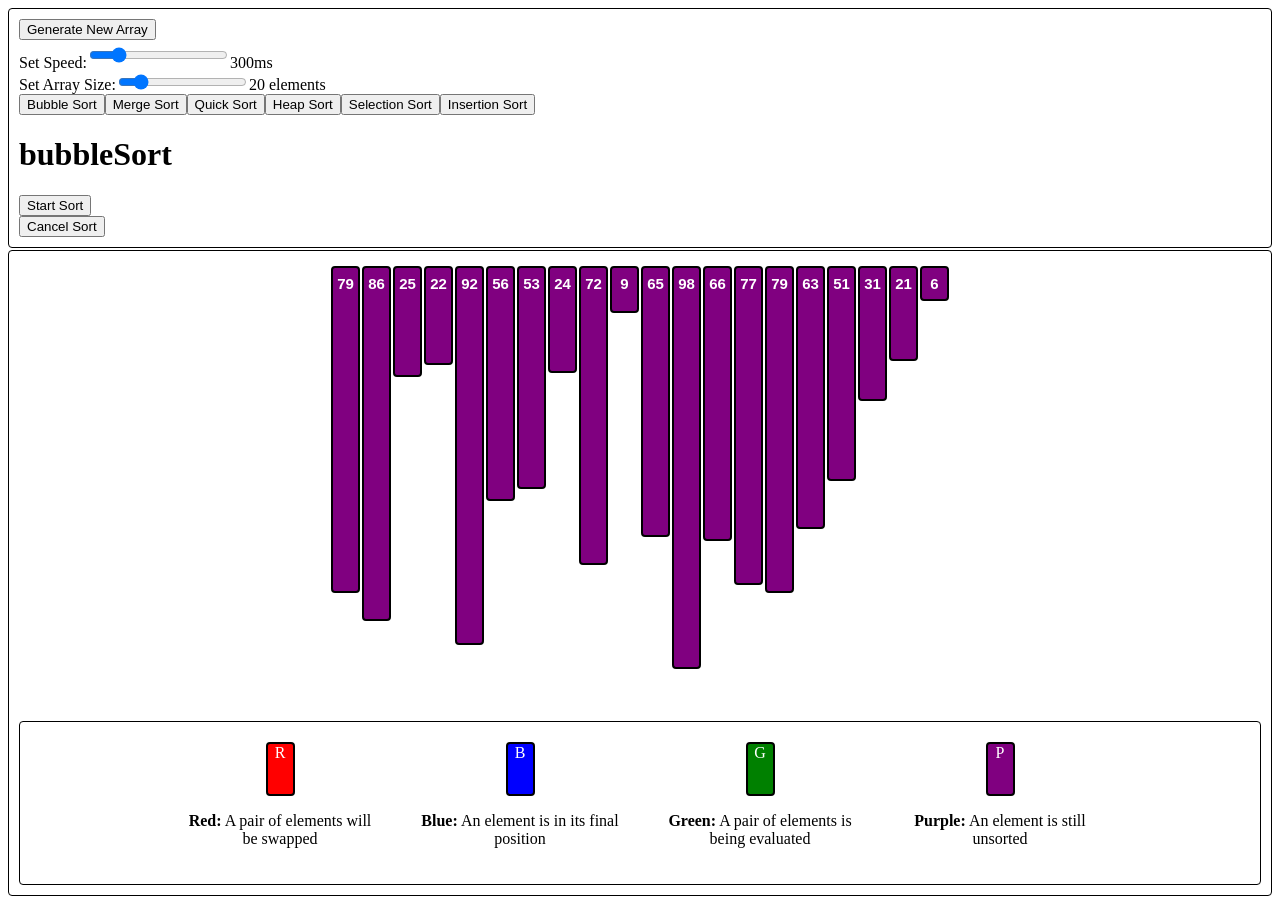
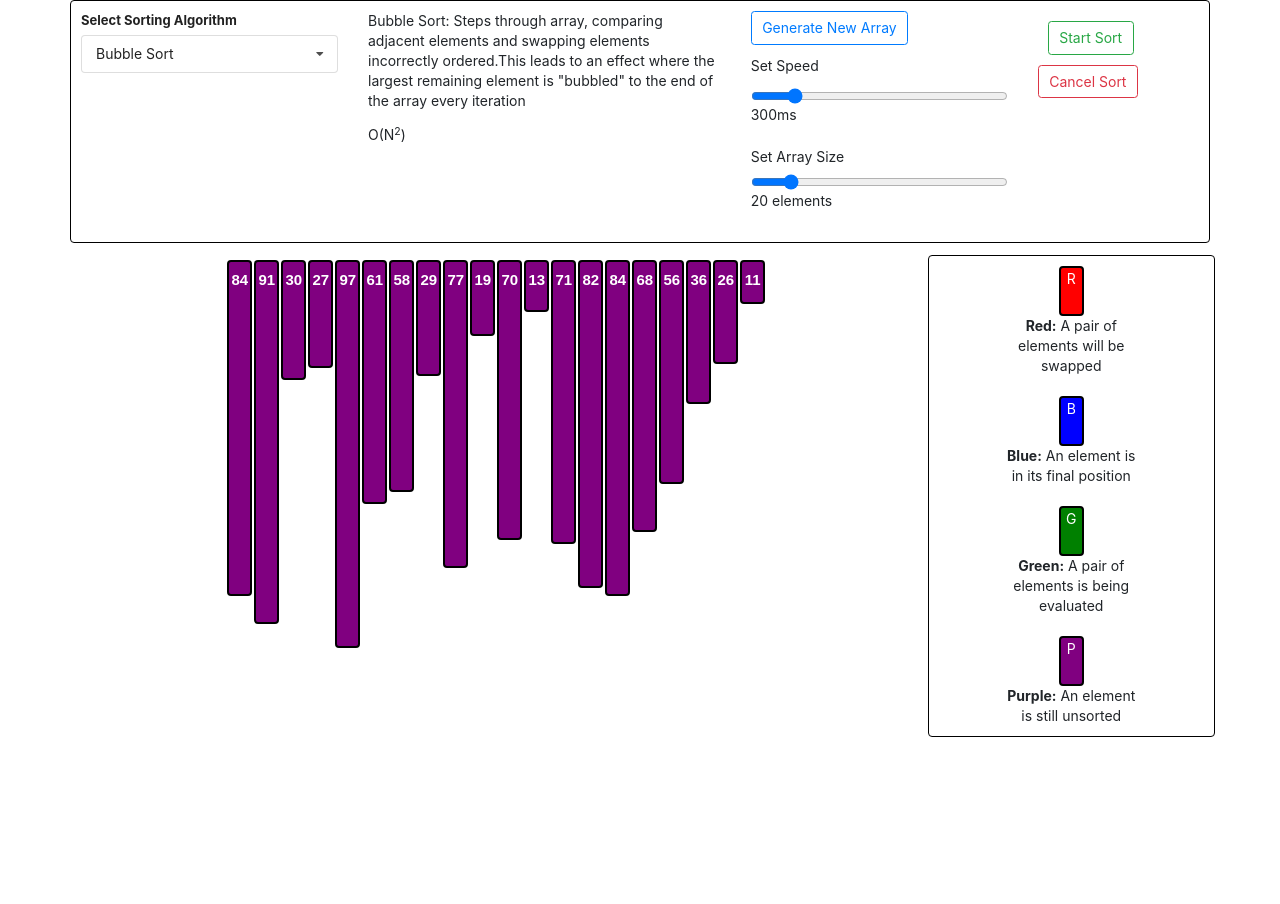
Before and after one commit to ZacheryFogg/Sorting-Algorithm-Visualizer, a React (Create React App) app: page / in a window 1280 px wide. After the commit the page ends 800 px from the top, so only its background shows below. Built offline with nearby package versions, Linux system fonts and the light colour scheme.

Commit message:
Added Bootstrap styling and Dropdown menu

```diff
--- a/public/index.html
+++ b/public/index.html
@@ -3,6 +3,17 @@
   <head>
     <meta charset="utf-8" />
     <link rel="icon" href="./algIcon.png" />
+    <link
+      rel="stylesheet"
+      href="https://cdnjs.cloudflare.com/ajax/libs/semantic-ui/2.4.1/semantic.min.css"
+    />
+    <link
+      rel="stylesheet"
+      href="https://stackpath.bootstrapcdn.com/bootstrap/4.5.2/css/bootstrap.min.css"
+      integrity="sha384-JcKb8q3iqJ61gNV9KGb8thSsNjpSL0n8PARn9HuZOnIxN0hoP+VmmDGMN5t9UJ0Z"
+      crossorigin="anonymous"
+    />
+
     <meta name="viewport" content="width=device-width, initial-scale=1" />
     <meta name="theme-color" content="#000000" />
     <meta
--- a/src/actionCreators/index.js
+++ b/src/actionCreators/index.js
@@ -112,3 +112,10 @@ export const setCurrentInsertionShifter = (val) => {
     payload: val,
   };
 };
+
+export const setIsPaused = (val) => {
+  return {
+    type: 'SET_IS_PAUSED',
+    payload: val,
+  };
+};
--- a/src/algorithms/bubbleSort.js
+++ b/src/algorithms/bubbleSort.js
@@ -45,7 +45,6 @@ const bubbleSort = (stateArr, dispatch, speed, getSpeed, getIsRunning) => {
     iteration++;
   }
   setTimeout(() => {
-    console.log(frames);
     dispatchFrames(frames, dispatch, arr, speed, getSpeed, getIsRunning);
     return arr;
   }, 100);
--- a/src/components/ArrayDisplay.js
+++ b/src/components/ArrayDisplay.js
@@ -111,9 +111,12 @@ class ArrayDisplay extends React.Component {
   };
   render() {
     return (
-      <div id="arrayDisplay">
-        <div id="arrayBody">{this.renderedArray()}</div>
-        <div id="legend">
+      <div className="container" id="arrayDisplay">
+        <div className="row">
+          <div className="col-9" id="arrayBody">
+            {this.renderedArray()}
+          </div>
+          <div className="col-3" id="legend">
             <div className="legendBlock">
               <div className="colorBlock" id="swapBlock">
                 R
@@ -145,6 +148,7 @@ class ArrayDisplay extends React.Component {
               <p>
                 <strong>Purple:</strong> An element is still unsorted
               </p>
+            </div>
           </div>
         </div>
       </div>
--- a/src/components/ControlBar.js
+++ b/src/components/ControlBar.js
@@ -1,6 +1,7 @@
-import React from 'react';
+import React, { Suspense, useState } from 'react';
 import { connect } from 'react-redux';
 import '../styles/controlBar.css';
+import Dropdown from './Dropdown';
 
 import {
   setArray,
@@ -8,6 +9,7 @@ import {
   setCurrentSorted,
   setIsRunning,
   setCurrentSpeed,
+  setIsPaused,
 } from '../actionCreators';
 import bubbleSort from '../algorithms/bubbleSort';
 import mergeSort from '../algorithms/mergeSort';
@@ -17,6 +19,74 @@ import insertionSort from '../algorithms/insertionSort';
 import selectionSort from '../algorithms/selectionSort';
 
 //Import action creators
+const algOptions = [
+  {
+    label: 'Bubble Sort',
+    value: 'bubbleSort',
+  },
+  {
+    label: 'Selection Sort',
+    value: 'selectionSort',
+  },
+  {
+    label: 'Insertion Sort',
+    value: 'insertionSort',
+  },
+  {
+    label: 'Heap Sort',
+    value: 'heapSort',
+  },
+  {
+    label: 'Merge Sort',
+    value: 'mergeSort',
+  },
+  {
+    label: 'Quick Sort',
+    value: 'quickSort',
+  },
+];
+
+const algDescriptions = [
+  {
+    key: 'bubbleSort',
+    desc: `Bubble Sort: Steps through array, comparing
+      adjacent elements and swapping elements incorrectly
+       ordered.This leads to an effect where the largest
+       remaining element is "bubbled" to the end of the
+       array every iteration`,
+    complexity: 'sq',
+  },
+  {
+    key: 'selectionSort',
+    desc: `Selection Sort: Selects the smallest remaining element
+    at every iteration and swaps it to the front of the array`,
+    complexity: 'sq',
+  },
+  {
+    key: 'insertionSort',
+    desc: `Insertion Sort: Inserts the smallest remaining element in the
+    array at it's final sorted position at every iteration`,
+    complexity: 'sq',
+  },
+  {
+    key: 'heapSort',
+    desc: `Heap Sort: Build a max heap out of the remaining array, select the root
+    node which is now the largest element, reheapify the remaining array`,
+    complexity: 'log',
+  },
+  {
+    key: 'mergeSort',
+    desc: `Merge Sort: Recursively divides array in half, and then merges halves
+    together is sorted order `,
+    complexity: 'log',
+  },
+  {
+    key: 'quickSort',
+    desc: `Quick Sort: Select an element as the pivot element, place all smaller elements
+    before pivot and all larger elements after pivot, recursively quick sort two partitions`,
+    complexity: 'log',
+  },
+];
 
 class ControlBar extends React.Component {
   constructor(props) {
@@ -46,14 +116,44 @@ class ControlBar extends React.Component {
       changeSpeed,
       isRunning,
       speed,
+      pauseSort,
+      isPaused,
     } = this.props;
     // TODO: Not sure if speed should be here and how is should be calculated
 
     // TODO: Play with colors
     return (
-      <div id="controlBar">
+      <div className="container" id="controlBar">
+        <div className="row">
+          <div id="dropdown" className="col-3">
+            <Dropdown
+              label="Select Sorting Algorithm"
+              options={algOptions}
+            ></Dropdown>
+          </div>
+          <div className="col-4" id="algDescription">
+            <p>
+              {
+                algDescriptions.find(
+                  (element) => element.key === currentAlgorithm
+                ).desc
+              }
+            </p>
+
+            {algDescriptions.find((element) => element.key === currentAlgorithm)
+              .complexity === 'sq' ? (
+              <p>
+                O(N<sup>2</sup>)
+              </p>
+            ) : (
+              <p>O(N LogN)</p>
+            )}
+          </div>
+          <div className="col-3">
             <div id="generateNewArrayBtn">
               <button
+                type="button"
+                className="btn btn-outline-primary"
                 disabled={isRunning ? 'disabled' : null}
                 onClick={() => {
                   generateNewArray(array.length);
@@ -62,86 +162,59 @@ class ControlBar extends React.Component {
                 Generate New Array
               </button>
             </div>
-        <div id="speedRangeContainer">
-          <label id="speedRangeLabel">Set Speed:</label>
+            <form>
+              <div id="speedRangeContainer" className="form-group">
+                <label htmlFor="formControlRange" id="speedRangeLabel">
+                  Set Speed
+                </label>
 
                 {
                   <input
-              id="speedRangeInput"
+                    className="form-control-range"
+                    id="formControlRange"
                     type="range"
                     min="1"
                     max="2000"
                     value={speed}
                     //disabled={isRunning ? 'disabled' : null}
-              onChange={(event) => changeSpeed(event.target.valueAsNumber)}
+                    onChange={(event) =>
+                      changeSpeed(event.target.valueAsNumber)
+                    }
                   />
                 }
                 <label>{`${speed}ms`}</label>
               </div>
-        <div id="sizeRangeContainer">
-          <label id="sizeRangeLabel">Set Array Size:</label>
+            </form>
+            <form>
+              <div id="sizeRangeContainer" className="form-group">
+                <label htmlFor="formControlRange" id="sizeRangeLabel">
+                  Set Array Size
+                </label>
 
                 {
                   <input
+                    className="form-control-range"
                     id="sizeRangeInput"
                     type="range"
                     min="4"
                     max="125"
                     value={array.length}
                     disabled={isRunning ? 'disabled' : null}
-              onChange={(event) => generateNewArray(event.target.valueAsNumber)}
+                    onChange={(event) =>
+                      generateNewArray(event.target.valueAsNumber)
+                    }
                   />
                 }
                 <label>{`${array.length} elements`}</label>
               </div>
-        <div id="algSelection">
+            </form>
+          </div>
+
+          <div className="col-2">
             <button
-            onClick={() => {
-              changeCurrentAlgorithm('bubbleSort');
-            }}
-          >
-            Bubble Sort
-          </button>
-          <button
-            onClick={() => {
-              changeCurrentAlgorithm('mergeSort');
-            }}
-          >
-            Merge Sort
-          </button>
-          <button
-            onClick={() => {
-              changeCurrentAlgorithm('quickSort');
-            }}
-          >
-            Quick Sort
-          </button>
-          <button
-            onClick={() => {
-              changeCurrentAlgorithm('heapSort');
-            }}
-          >
-            Heap Sort
-          </button>
-          <button
-            onClick={() => {
-              changeCurrentAlgorithm('selectionSort');
-            }}
-          >
-            Selection Sort
-          </button>
-          <button
-            onClick={() => {
-              changeCurrentAlgorithm('insertionSort');
-            }}
-          >
-            Insertion Sort
-          </button>
-          <h1>{this.props.currentAlgorithm}</h1>
-        </div>
-        <div>
-          <button
-            id="startSortBtn"
+              id="startBtn"
+              type="button"
+              className="btn btn-outline-success"
               disabled={isRunning ? 'disabled' : null}
               onClick={() => {
                 startSort(
@@ -155,28 +228,40 @@ class ControlBar extends React.Component {
             >
               Start Sort
             </button>
+            <button
+              type="button"
+              className="btn btn-outline-danger"
+              onClick={() => cancelSort()}
+            >
+              Cancel Sort
+            </button>
           </div>
-        <div>
-          <button onClick={() => cancelSort()}>Cancel Sort</button>
         </div>
       </div>
     );
   }
 }
 
-const mapStateToProps = ({ array, currentAlgorithm, isRunning, speed }) => ({
+const mapStateToProps = ({
   array,
   currentAlgorithm,
   isRunning,
   speed,
+  isPaused,
+}) => ({
+  array,
+  currentAlgorithm,
+  isRunning,
+  speed,
+  isPaused,
 });
 
 // action creators that dispatch info to be caught by reducers
-const mapDispatchToProps = () => (dispatch) => ({
+const mapDispatchToProps = () => (dispatch, ownProps) => ({
   changeCurrentAlgorithm: (alg) => {
     dispatch(setCurrentAlgorithm(alg));
   },
-  generateNewArray: (len = 20, upperBound = 100, lowerBound = 5) => {
+  generateNewArray: (len = 20, upperBound = 100, lowerBound = 10) => {
     let randomArr = [];
     // push n random numbers between bounds to randomArr
     for (let i = 0; i < len; i++) {
@@ -224,5 +309,64 @@ const mapDispatchToProps = () => (dispatch) => ({
   changeSpeed: (val) => {
     dispatch(setCurrentSpeed(val));
   },
+  pauseSort: (isPaused) => {
+    //if already paused, send code to clearTimeout
+    if (isPaused) {
+      dispatch(setIsPaused(false));
+      console.log('Played');
+    } else {
+      dispatch(setIsPaused(true));
+      console.log('Paused');
+    }
+    //if not paused, send code to start timeout for 24 hours;
+  },
 });
 export default connect(mapStateToProps, mapDispatchToProps)(ControlBar);
+
+/*
+       <div id="algSelection">
+              <button
+                onClick={() => {
+                  changeCurrentAlgorithm('bubbleSort');
+                }}
+              >
+                Bubble Sort
+              </button>
+              <button
+                onClick={() => {
+                  changeCurrentAlgorithm('mergeSort');
+                }}
+              >
+                Merge Sort
+              </button>
+              <button
+                onClick={() => {
+                  changeCurrentAlgorithm('quickSort');
+                }}
+              >
+                Quick Sort
+              </button>
+              <button
+                onClick={() => {
+                  changeCurrentAlgorithm('heapSort');
+                }}
+              >
+                Heap Sort
+              </button>
+              <button
+                onClick={() => {
+                  changeCurrentAlgorithm('selectionSort');
+                }}
+              >
+                Selection Sort
+              </button>
+              <button
+                onClick={() => {
+                  changeCurrentAlgorithm('insertionSort');
+                }}
+              >
+                Insertion Sort
+              </button>
+              <h3>{this.props.currentAlgorithm}</h3>
+            </div>
+*/
--- /dev/null
+++ b/src/components/Dropdown.js
@@ -0,0 +1,80 @@
+import React, { useState, useEffect, useRef } from 'react';
+import { connect } from 'react-redux';
+import { setCurrentAlgorithm } from '../actionCreators';
+import '../styles/controlBar.css';
+
+const Dropdown = (props) => {
+  // Keep track of whether or no menu is dropped down or not
+  const [open, setOpen] = useState(false);
+  // keep track of element
+  const ref = useRef();
+
+  // used to expand of colapse menu when clicking outside meny
+  useEffect(() => {
+    const onBodyClick = (event) => {
+      if (ref.current && ref.current.contains(event.target)) {
+        return;
+      }
+
+      setOpen(false);
+    };
+
+    document.body.addEventListener('click', onBodyClick);
+
+    return () => {
+      document.body.removeEventListener('click', onBodyClick);
+    };
+  }, []);
+
+  // used to map out the algOptions to options in menu
+  const renderedOptions = props.options.map((option) => {
+    if (option.value === props.currenAlgorithm) {
+      return null;
+    }
+    return (
+      <div
+        key={option.value}
+        className="item"
+        onClick={() => props.changeCurrentAlgorithm(option.value)}
+      >
+        {option.label}
+      </div>
+    );
+  });
+
+  return (
+    <div ref={ref} id="dropdown" className="ui form">
+      <div className="field">
+        <label className="label"> {props.label}</label>
+        <div
+          onClick={() => setOpen(!open)}
+          className={`ui selection dropdown ${open ? 'visible active' : ''}`}
+        >
+          <i className="dropdown icon"> </i>
+          <div className="text">
+            {
+              props.options.find(
+                (element) => element.value === props.currentAlgorithm
+              ).label
+            }
+          </div>
+          <div className={`menu ${open ? 'visible transition' : ''}`}>
+            {renderedOptions}{' '}
+          </div>
+        </div>
+      </div>
+    </div>
+  );
+};
+
+const mapStateToProps = ({ currentAlgorithm }) => ({
+  currentAlgorithm: currentAlgorithm,
+});
+
+const mapDispatchToProps = () => (dispatch) => ({
+  changeCurrentAlgorithm: (alg) => {
+    dispatch(setCurrentAlgorithm(alg));
+  },
+});
+
+export default connect(mapStateToProps, mapDispatchToProps)(Dropdown);
--- a/src/reducers/index.js
+++ b/src/reducers/index.js
@@ -138,6 +138,15 @@ const currentInsertionShifterReducer = (state = null, action) => {
       return state;
   }
 };
+
+const isPausedReducer = (state = false, action) => {
+  switch (action.type) {
+    case 'SET_IS_PAUSED':
+      return action.payload;
+    default:
+      return state;
+  }
+};
 export default combineReducers({
   currentInsertionShifter: currentInsertionShifterReducer,
   currentSelectionMin: currentSelectionMinRudcer,
@@ -148,6 +157,7 @@ export default combineReducers({
   currentMergeFocused: currentMergeFocusedReducer,
   speed: currentSpeedReducer,
   isRunning: isRunningReducer,
+  isPaused: isPausedReducer,
   currentBubbleFocused: currentBubbleFocusedReducer,
   array: currentArrayReducer,
   currentSorted: currentSortedReducer,
--- a/src/styles/arrayDisplay.css
+++ b/src/styles/arrayDisplay.css
@@ -2,7 +2,6 @@
   height: 100%;
   text-align: center;
   padding: 10px;
-  border: 1px solid black;
   border-radius: 4px;
   margin-top: 2px;
 }
@@ -21,6 +20,7 @@
   width: 95%;
   padding: 5px;
   min-height: 450px;
+  min-width: 800px;
 }
 .colorBlock {
   display: inline-block;
@@ -48,9 +48,9 @@
 .legendBlock {
   border-radius: 4px;
   display: inline-block;
-  max-width: 200px;
+  max-width: 150px;
   font-style: serif;
-  padding: 20px;
+  padding: 10px;
 }
 
 #legend {
--- a/src/styles/controlBar.css
+++ b/src/styles/controlBar.css
@@ -5,10 +5,7 @@
 }
 #generateNewArrayBtn {
   display: inline-block;
-}
-
-#startSortBtn {
-  display: inline-block;
+  margin-bottom: 10px;
 }
 
 #speedRangeContainer {
@@ -20,3 +17,9 @@
 #speedRangeLabel {
   padding-bottom: 5px;
 }
+#dropdown {
+  max-width: 100%;
+}
+#startBtn {
+  margin: 10px;
+}
```
Also changed, not shown: 1 other file (tests, documents, lock files or other folders). Lines whose indentation alone changed are shown as unchanged.
